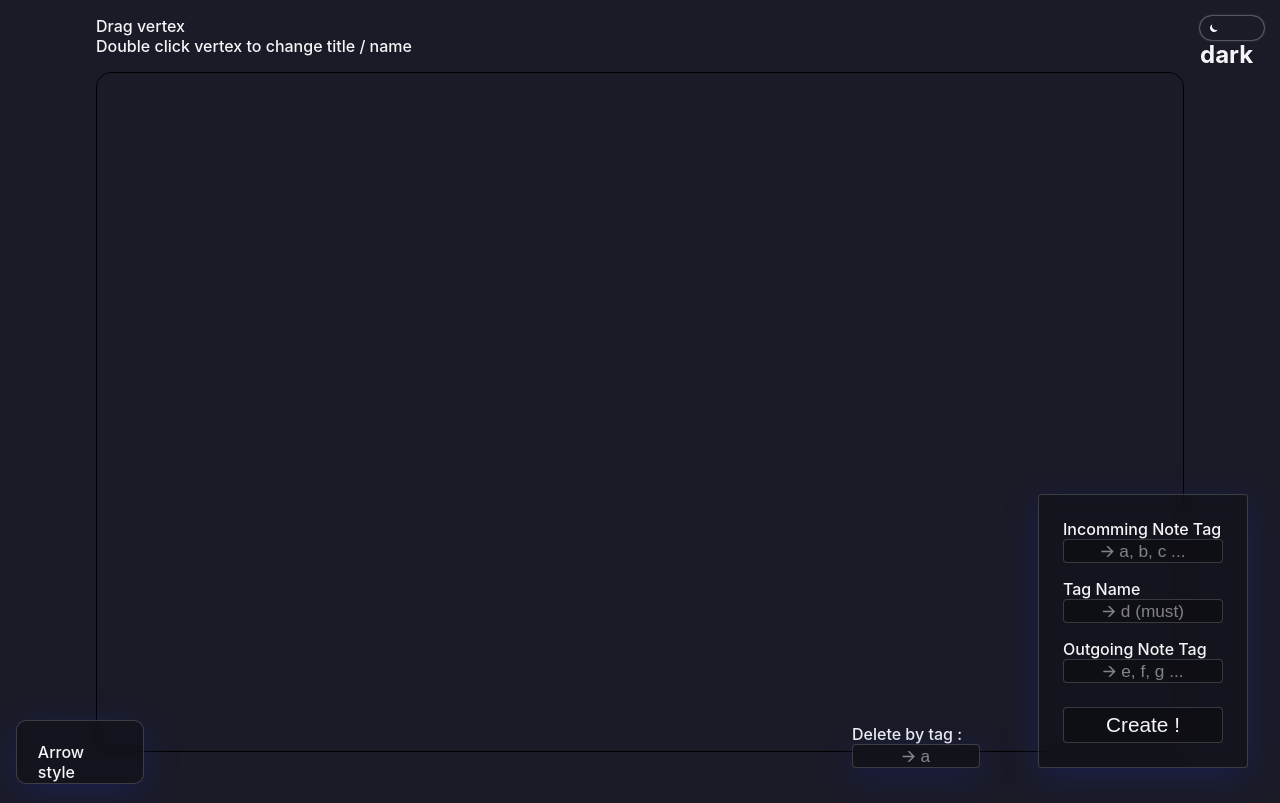
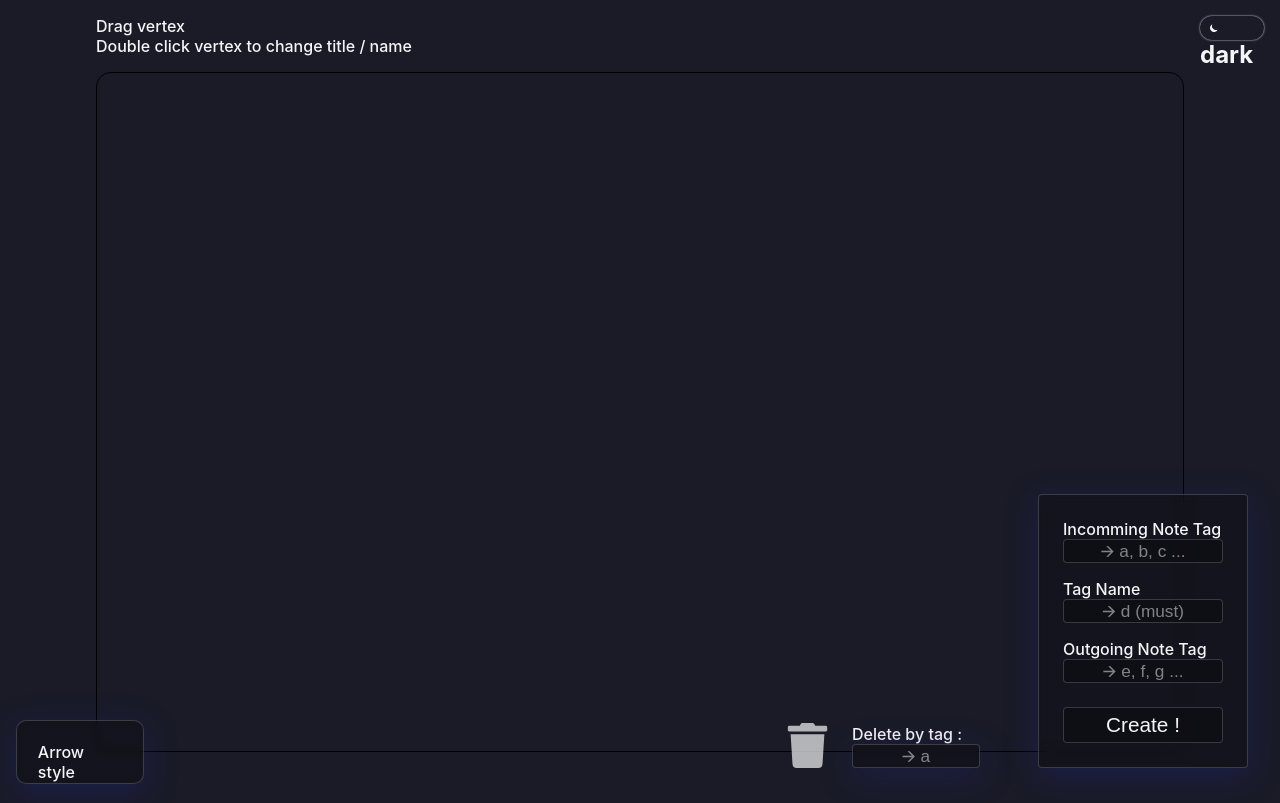
Before and after one commit to benson00077/dag_graph-ts, a React (Create React App) app: page / in a window 1280 px wide. Built offline with nearby package versions, Linux system fonts and the light colour scheme.

Commit message:
Implement localstorage for dag data

```diff
--- a/src/App.tsx
+++ b/src/App.tsx
@@ -7,10 +7,12 @@ import { PositionContextProvider } from "./components/contexts/PositionContext";
 import { DagContextProvider } from "./components/contexts/DagContext";
 
 import GraphMiddleWare from './components/GraphMiddleWare';
+import { useDagStorage } from './components/hooks/useDagStorage';
 
 function App() {
 
   const { theme, themeToggler } = useThemeMode();
+  const { dagStorage, setlocalStorage } = useDagStorage();
 
   return (
     <ThemeContext theme={theme}>
@@ -19,13 +21,13 @@ function App() {
       <div className="toggler">
         <TogglerButton themeToggler={themeToggler} />
         <div>
-        <h1>{theme}</h1>
+          <h1>{theme}</h1>
         </div>
       </div>
 
-      <DagContextProvider>
+      <DagContextProvider setlocalStorage={setlocalStorage}>
         <PositionContextProvider>
-            <GraphMiddleWare />
+          <GraphMiddleWare />
         </PositionContextProvider>
       </DagContextProvider>
 
--- a/src/components/GraphMiddleWare.tsx
+++ b/src/components/GraphMiddleWare.tsx
@@ -3,6 +3,7 @@ import { DagContext } from './contexts/DagContext';
 import DrawGraph from './DrawGraph';
 import DeleteVertex from './DeleteVertex/DeleteVertex';
 import VertexInput from "./InputForm/VertexInput";
+import ResetDag from './ResetDag/ResetDag';
 
 
 function GraphMiddleWare() {
@@ -14,6 +15,7 @@ function GraphMiddleWare() {
       <DrawGraph dag={dag} topSorted={dag.topSorted} />
       <VertexInput createVertex={setDag.createVertex} />
       <DeleteVertex deleteVertex={setDag.deleteVertex} />
+      <ResetDag reset={setDag.resetDag}/>
     </>
   )
 }
--- /dev/null
+++ b/src/components/ResetDag/ResetDag.tsx
@@ -0,0 +1,52 @@
+import React, { useState } from 'react'
+import * as S from './style'
+import { FaTrash } from "react-icons/fa"
+
+type ResetDagProps = {
+  reset: () => void
+}
+
+function ResetDag(props: ResetDagProps) {
+  const { reset } = props
+  const [showTip, setShowTip] = useState(false)
+
+  function mouseDownHandler(e: React.MouseEvent) {
+    const icon = e.currentTarget
+    icon.classList.add("clicked")
+  }
+
+  function mouseUpHandler(e: React.MouseEvent) {
+    const icon = e.currentTarget
+    if (icon.classList.contains("clicked")) {
+      icon.classList.remove("clicked")
+    }
+    reset()
+  }
+
+
+  return (
+    <>
+      <S.Icon
+        onMouseDown={e => mouseDownHandler(e)}
+        onMouseUp={e => mouseUpHandler(e)}
+        onMouseEnter={() => setShowTip(true)}
+        onMouseLeave={() => setShowTip(false)}>
+        <FaTrash size={2} style={{ height: "45px", width: "45px" }} />
+      </S.Icon>
+      <S.toolTip show={showTip}>
+        <div>
+          {showTip
+            ? <div>
+              We use local storage to keep data between sessions.
+              <br /> Click me to delete all storage before creating new graph !
+            </div>
+            : null
+          }
+        </div>
+      </S.toolTip>
+    </>
+  )
+}
+
+
+export default ResetDag
--- /dev/null
+++ b/src/components/ResetDag/style.ts
@@ -0,0 +1,55 @@
+import styled from "styled-components";
+
+interface Itip {
+  show: boolean
+}
+
+
+
+export const Icon = styled.span`
+  position: absolute;
+  right: 450px;
+  bottom: 2rem;
+  width: auto;
+  display: flex;
+  justify-content: space-between;
+  align-items: center;
+  cursor: pointer;
+  opacity: 0.7;
+
+  &.clicked {
+    transform: translate(2px, 2px);
+    transition: all 0.1s linear;
+    opacity: 1;
+  }
+
+  svg {
+    color: ${({ theme }) => theme.text};
+  }
+`;
+
+export const toolTip = styled.div<Itip>`
+  position: absolute;
+  right: 50rem;
+  bottom: 10rem;
+  color: ${({ theme }) => theme.text};
+  & > div {
+    display: flex;
+    flex-direction: column;
+    align-items: center;
+    position: absolute;
+    width: 30rem;
+    opacity:  ${(props) => props.show ? `1` : `0`};
+    border: solid 1px;
+    border-radius: 12px;
+    padding: 12px 0 12px 0;
+
+      /*
+      To Prevent user selectin inside the drag source
+      */
+      user-select: none;
+      -moz-user-select: none;
+      -webkit-user-select: none;
+      -ms-user-select: none;
+  }
+`
--- a/src/components/Vertex/Vertex.tsx
+++ b/src/components/Vertex/Vertex.tsx
@@ -8,12 +8,13 @@ import Rename from "./Rename";
 
 export default function Vertex(props: {
   name: string;
+  vertexValue: string | null;
   arrowStyleOpt: arrowStyle;
   location: [number, number];
   forwardedRef: React.RefObject<HTMLDivElement>;
   forwardedArrowsRefs: RefsArrows;
 }) {
-  const { name, arrowStyleOpt, location, forwardedRef, forwardedArrowsRefs } = props;
+  const { name, vertexValue, arrowStyleOpt, location, forwardedRef, forwardedArrowsRefs } = props;
   const [row, column] = location;
   const [topPosition, leftPosition] = [150 + 150 * row, 150 * column];
   const [topStyle, leftStyle] = [topPosition + "px", leftPosition + "px"];
@@ -62,7 +63,7 @@ export default function Vertex(props: {
         defaultClassName={`draggable-${name}`}
       >
         <S.Container posn={posn} ref={forwardedRef} id={name}>
-          <Rename initName={name} >
+          <Rename initName={vertexValue ?? name} >
             <>
               <span> {name} </span>
               <br />
--- a/src/components/VertexRenderer.tsx
+++ b/src/components/VertexRenderer.tsx
@@ -30,6 +30,7 @@ export default function vertexRenderer({
       return (
         <Vertex
           name={name}
+          vertexValue={dag.vertices[name].value}
           arrowStyleOpt={arrowStyleOpt}
           key={name}
           location={[row, column]}
--- a/src/components/contexts/DagContext.tsx
+++ b/src/components/contexts/DagContext.tsx
@@ -1,5 +1,4 @@
-import React, { useState } from "react";
-import { contextProps } from "./types"
+import React, { useState, useEffect } from "react";
 import Graph from "../../dag/graphClass"
 import { input } from "../../ts/types/app_types";
 import inputParser from '../utils/inputParser';
@@ -8,28 +7,70 @@ type setDag = {
   createVertex: (input: input) => boolean,
   deleteVertex: (name: string) => void,
   appendVertexValue: (name: string, value: string) => void,
+  resetDag: () => void,
 }
-type dagCtx = [Graph, setDag , boolean, React.Dispatch<React.SetStateAction<boolean>> | (() => {})]
+type dagCtx = [Graph, setDag, boolean, React.Dispatch<React.SetStateAction<boolean>> | (() => {})]
+
+type dagMapLocalStorage = {
+  [name: string] : {
+    rank : number,
+    value: string | null,
+    incomingNames : string[],
+  }
+}
 
 export const DagContext = React.createContext<dagCtx>([
   {} as Graph,
   {} as setDag,
   false,
-  () => {}
+  () => { }
 ]);
 
-export const DagContextProvider = (props: contextProps) => {
+type DagContextProviderProps = {
+  setlocalStorage: (dagData: string) => void,
+  children: React.ReactNode
+}
+
+export const DagContextProvider = ({ setlocalStorage, children }: DagContextProviderProps) => {
 
   /** Since we use dag class's method to update vertex vlaue,
    *  React would not know the update of dag unless having a update state
    *  to inform react to rerender CreateVertex.tsx where we import dag data
    */
   const [update, setUpdate] = useState(false)
-  const [dag] = useState<Graph>(new Graph())
+  const [dag, _setDag] = useState<Graph>(new Graph())
   const setDag = {
     createVertex,
     deleteVertex,
-    appendVertexValue
+    appendVertexValue,
+    resetDag,
+  }
+
+  const updateDagLocalStorage = (dag: Graph) => {
+    const map : dagMapLocalStorage = {}
+    dag.names.forEach((name) => {
+      map[name] = {
+        rank: dag.rank[name],
+        value: dag.vertices[name].value ?? null,
+        incomingNames: dag.vertices[name].incomingNames
+      }
+    })
+    const mapStr = JSON.stringify(map)
+    setlocalStorage(mapStr)
+  }
+
+  const repaintPrevDag = () => {
+    const prevDagData = window.localStorage.getItem("dagData")
+    if (prevDagData === null || prevDagData === "null" || prevDagData === '') return
+    const map : dagMapLocalStorage = JSON.parse(prevDagData)
+    for (let [name, value] of Object.entries(map)) {
+      value.incomingNames.forEach((incomingName) => {
+        dag.addEdge(incomingName, name)
+        dag.map(name, map[name].value)
+      })
+    }
+    dag.giveRank()
+    setUpdate(!update)
   }
 
   function createVertex(input: input) {
@@ -47,6 +88,7 @@ export const DagContextProvider = (props: contextProps) => {
       return false
     }
     setUpdate(!update)
+    updateDagLocalStorage(dag)
     return true
   }
 
@@ -57,16 +99,31 @@ export const DagContextProvider = (props: contextProps) => {
     }
     dag.delete(name)
     setUpdate(!update)
+    updateDagLocalStorage(dag)
   }
 
   function appendVertexValue(name: string, value: string) {
     dag.map(name, value)
     setUpdate(!update)
+    updateDagLocalStorage(dag)
   }
+
+  function resetDag() {
+    setlocalStorage('')
+    setUpdate(!update)
+    /**
+     *  to inform DrawGraph.tsx dag is changed and update UI
+     */
+    _setDag(() => new Graph())
+  }
+
+  useEffect(() => {
+    repaintPrevDag()
+  }, [])
 
   return (
     <DagContext.Provider value={[dag, setDag, update, setUpdate]}>
-      {props.children}
+      {children}
     </DagContext.Provider>
   )
 }
--- /dev/null
+++ b/src/components/hooks/useDagStorage.ts
@@ -0,0 +1,17 @@
+import { useEffect, useState }  from 'react'
+
+export const useDagStorage = () => {
+  const [dagStorage, setDagStorage] = useState('')
+
+  const setlocalStorage = (dagData: string) => {
+    window.localStorage.setItem('dagData', dagData)
+    setDagStorage(dagData)
+  }
+
+  useEffect(() => {
+    const localDagStorage = window.localStorage.getItem('dagData') // could be null
+    localDagStorage && setDagStorage(localDagStorage)
+  })
+
+  return { dagStorage, setlocalStorage }
+}
--- a/src/dag/types.ts
+++ b/src/dag/types.ts
@@ -6,7 +6,7 @@ export type Vertex = {
   };
   incomingNames: string[];
   hasOutgoing: boolean;
-  value: vertexValue;
+  value: null | string;
 }
 export type Vertices = {
   [name: string] : Vertex
```
Also changed, not shown: 2 other files (tests, documents, lock files or other folders).
